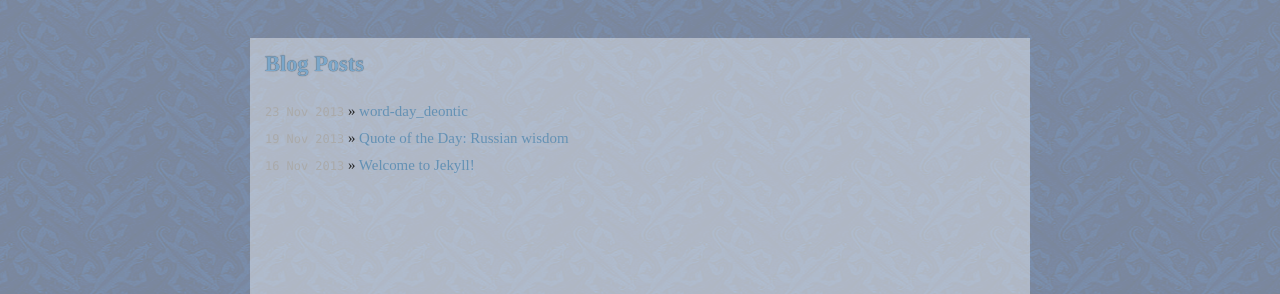
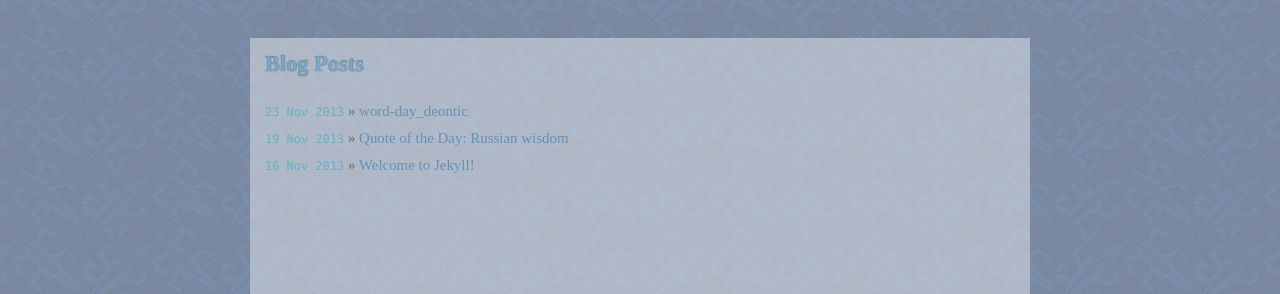
Before and after one commit to elena/elena.github.io, a Jekyll site: the page built from index.html, in a window 1280 px wide. Shown: the part 816-1110 px from the top of the page. Built offline with Jekyll 4.4.1, drawn with Linux system fonts in a browser that asks for light colours; nearby versions of some CDN libraries; some web fonts are replaced; Markdown is read by kramdown in place of the engine named in the settings.

Commit message:
playing with colors

```diff
--- a/static/css/main.css
+++ b/static/css/main.css
@@ -73,10 +73,11 @@ a:visited { color: #a0a; }
 
 .posts li {
   line-height: 1.75em;
+  color: #666;
 }
 
 .posts span {
-  color: #aaa;
+  color: #64B1C6;
   font-family: Monaco, "Courier New", monospace;
   font-size: 80%;
 }
```
